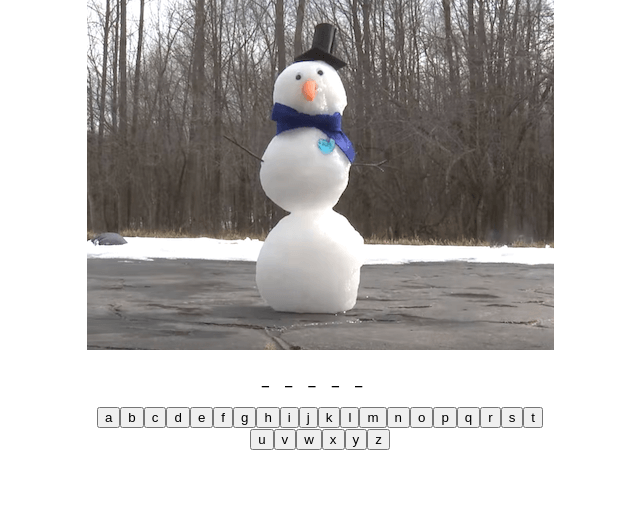
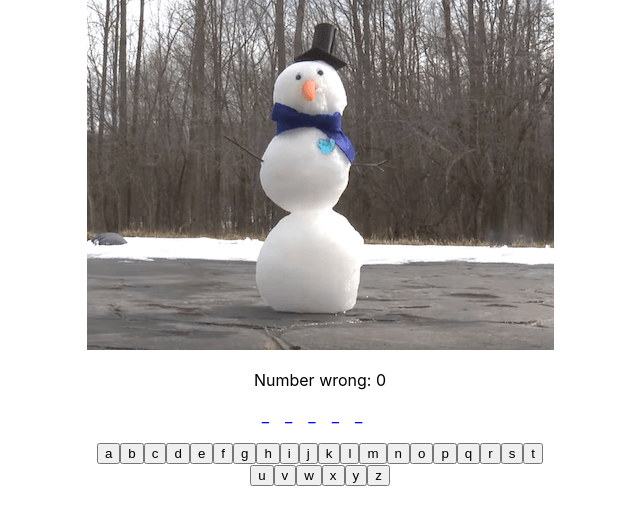
Before and after one commit to nickmonteleone/react-snowman, a React (Create React App) app: page / in a window 1280 px wide. Shown: the top 524 px of the page, without its empty margins (320-960 px from the left). Built offline with nearby package versions, Linux system fonts and the light colour scheme; the HTML template or start-up script is replaced by a standard one.

Commit message:
added nWrong text and test

```diff
--- a/src/App.js
+++ b/src/App.js
@@ -1,6 +1,11 @@
 import React from "react";
 import "./App.css";
 import Snowman from "./Snowman";
+
+/** App component for snowman
+ *
+ * App -> Snowman
+ */
 
 function App() {
   return (
--- a/src/Snowman.css
+++ b/src/Snowman.css
@@ -7,3 +7,7 @@
 .Snowman-word {
   letter-spacing: 1em;
 }
+
+.Snowman-word {
+  color: blue;
+}
--- a/src/Snowman.js
+++ b/src/Snowman.js
@@ -33,6 +33,10 @@ function Snowman({
   const [nWrong, setNWrong] = useState(0);
   const [guessedLetters, setGuessedLetters] = useState(() => new Set());
   const [answer, setAnswer] = useState((words)[0]);
+
+  console.log('rendering Snowman');
+  console.log('nWrong:', nWrong);
+  console.log('guessedLetters', guessedLetters);
 
   /** guessedWord: show current-state of word:
    if guessed letters are {a,p,e}, show "app_e" for "apple"
@@ -76,6 +80,7 @@ function Snowman({
   return (
       <div className="Snowman">
         <img src={(images)[nWrong]} alt={nWrong} />
+        <p className="Snowman-nWrong">Number wrong: {nWrong}</p>
         <p className="Snowman-word">{guessedWord()}</p>
         <p>{generateButtons()}</p>
       </div>
```
Also changed, not shown: 1 other file (tests, documents, lock files or other folders).
